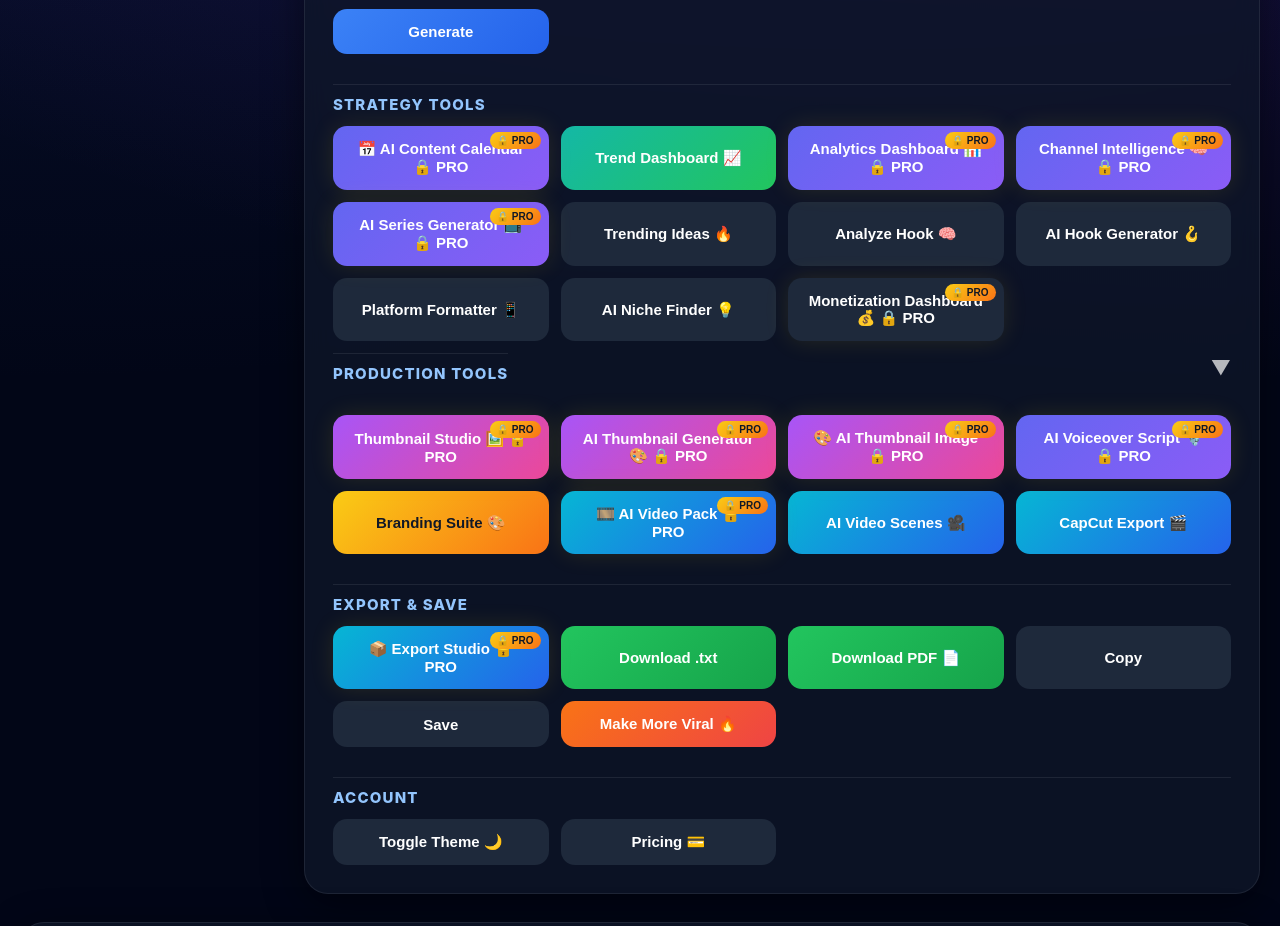
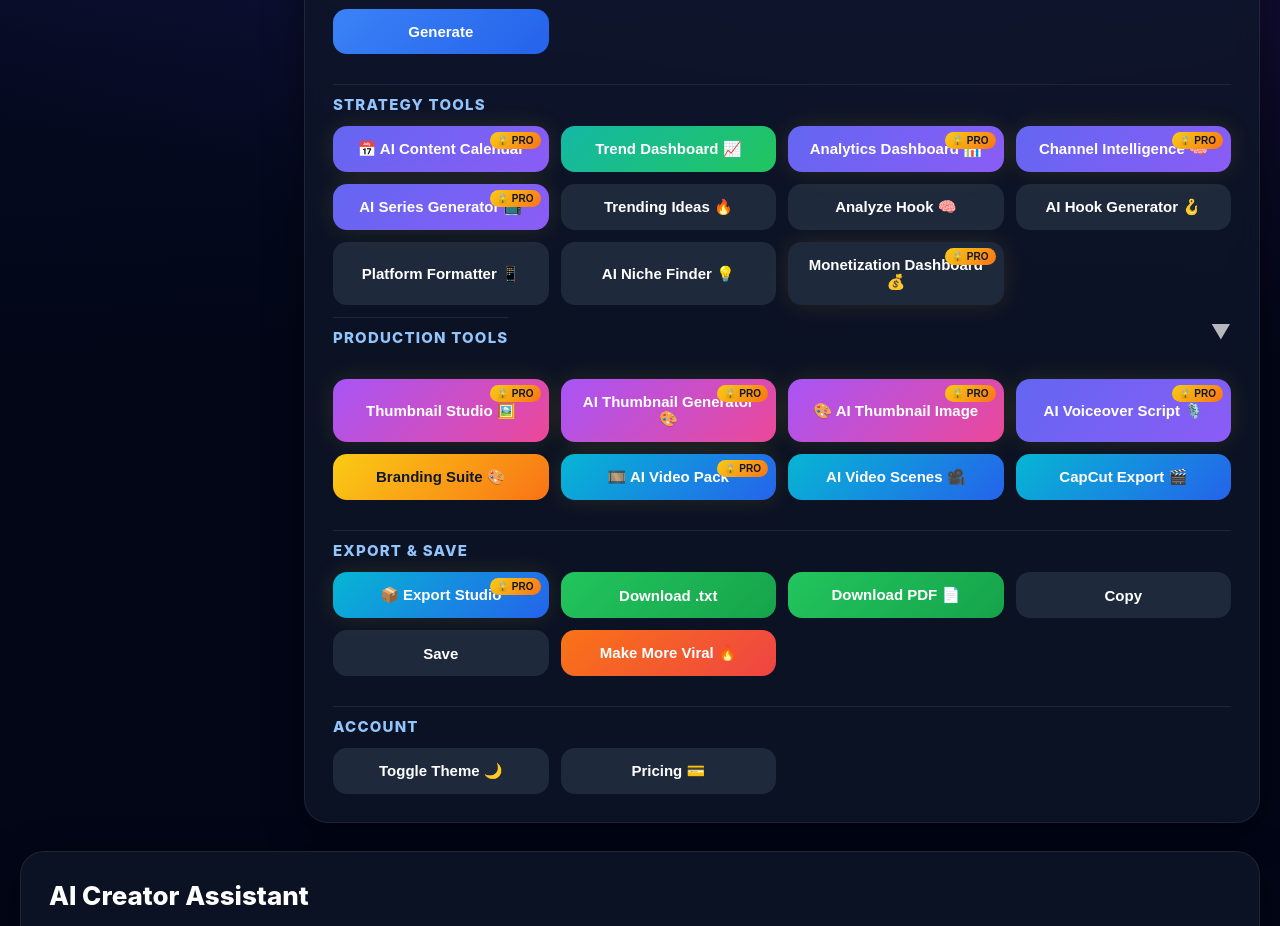
Before and after one commit to rkvt6mnn2c-byte/shortforge-ai, a website: page public/dashboard.html in a window 1280 px wide. Shown: the part 3146-4072 px from the top of the page. Drawn offline with nearby package versions, Linux system fonts and the light colour scheme.

Commit message:
Improve Pro upgrade flow and dynamic plan UI

```diff
--- a/public/app.js
+++ b/public/app.js
@@ -634,11 +634,11 @@
   showToast(`${featureName} is a Pro feature`);
 
   const wantsUpgrade = confirm(
-    `${featureName} is included with ShortForge Pro.\n\nPro unlocks:\n- Unlimited generations\n- Premium creator tools\n- Advanced dashboards\n- Future AI image tools\n\nStripe checkout coming soon.`
+    `${featureName} is included with ShortForge Pro.\n\nPro unlocks:\n- Unlimited generations\n- Premium creator tools\n- Advanced dashboards\n- Future AI image tools\n\nClick OK to upgrade now.`
   );
 
   if (wantsUpgrade) {
-    showUpgradeMessage();
+    window.location.href = "/pricing.html";
   }
 
   return false;
--- a/public/dashboard.html
+++ b/public/dashboard.html
@@ -1568,7 +1568,7 @@
   class="analytics pro-locked"
 onclick="contentCalendarGenerator()"
 >
-  📅 AI Content Calendar 🔒 PRO
+  📅 AI Content Calendar
 </button>
         <button
           class="trend"
@@ -1581,21 +1581,21 @@
           class="analytics pro-locked"
           onclick="analyticsDashboard()"
         >
-          Analytics Dashboard 📊 🔒 PRO
+          Analytics Dashboard 📊
         </button>
 
         <button
   class="analytics pro-locked"
   onclick="channelIntelligence()"
 >
-  Channel Intelligence 🧠 🔒 PRO
+  Channel Intelligence 🧠
 </button>
 
 <button
   class="analytics pro-locked"
   onclick="seriesGenerator()"
 >
-  AI Series Generator 📺 🔒 PRO
+  AI Series Generator 📺
 
 </button>
 
@@ -1634,7 +1634,7 @@
   class="secondary pro-locked"
 onclick="monetizationDashboard()"
 >
-  Monetization Dashboard 💰 🔒 PRO
+  Monetization Dashboard 💰
 </button>
         <div
   onclick="toggleSection('productionToolsSection', 'productionToolsArrow')"
@@ -1675,26 +1675,26 @@
           class="thumbnail pro-locked"
 onclick="thumbnailStudio()"
         >
-          Thumbnail Studio 🖼️ 🔒 PRO
+          Thumbnail Studio 🖼️
         </button>
         <button
   class="thumbnail pro-locked"
 onclick="thumbnailGenerator()"
 >
-  AI Thumbnail Generator 🎨 🔒 PRO
+  AI Thumbnail Generator 🎨
 
 </button>
 <button
   class="thumbnail pro-locked"
 onclick="generateAIImage()"
 >
-  🎨 AI Thumbnail Image 🔒 PRO
+  🎨 AI Thumbnail Image
 </button>
 <button
   class="analytics pro-locked"
   onclick="voiceoverScript()"
 >
-  AI Voiceover Script 🎙️ 🔒 PRO
+  AI Voiceover Script 🎙️
 </button>
 
         <button
@@ -1707,7 +1707,7 @@
   class="export pro-locked"
 onclick="aiVideoPack()"
 >
-  🎞️ AI Video Pack 🔒 PRO
+  🎞️ AI Video Pack
 </button>
         <button
           class="export"
@@ -1727,7 +1727,7 @@
   class="export pro-locked"
 onclick="exportStudio()"
 >
-  📦 Export Studio 🔒 PRO
+  📦 Export Studio
 </button>
         <button
           class="download"
```
